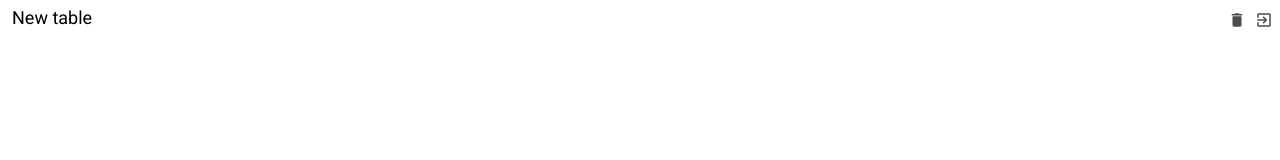
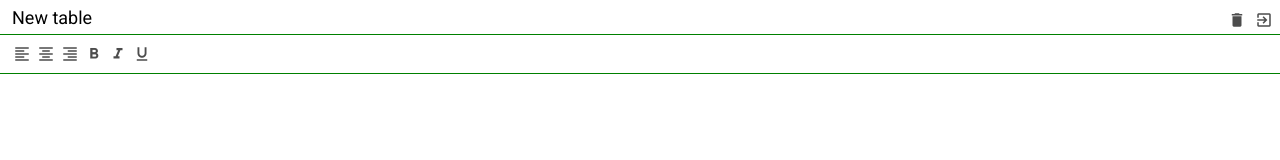
Before and after one commit to barhan44/vanilla-js-practice, a website built with webpack: page src/index.html in a window 1280 px wide. Built offline with nearby package versions, Linux system fonts and the light colour scheme.

Commit message:
Add: toolbar basic style + buttons

```diff
--- a/src/index.html
+++ b/src/index.html
@@ -25,7 +25,26 @@
                     </div>
                 </div>
             </div>
-            <div class="table-processor__toolbar"></div>
+            <div class="table-processor__toolbar">
+                <div class="button">
+                    <i class="material-icons">format_align_left</i>
+                </div>
+                <div class="button">
+                    <i class="material-icons">format_align_center</i>
+                </div>
+                <div class="button">
+                    <i class="material-icons">format_align_right</i>
+                </div>
+                <div class="button">
+                    <i class="material-icons">format_bold</i>
+                </div>
+                <div class="button">
+                    <i class="material-icons">format_italic</i>
+                </div>
+                <div class="button">
+                    <i class="material-icons">format_underline</i>
+                </div>
+            </div>
             <div class="table-processor__formula"></div>
             <div class="table-processor__table"></div>
         </div>
--- a/src/scss/_variables.scss
+++ b/src/scss/_variables.scss
@@ -1,2 +1,3 @@
 $header-height: 34px;
+$toolbar-height: 40px;
 $border-color: green;
--- a/src/scss/toolbar.scss
+++ b/src/scss/toolbar.scss
@@ -2,5 +2,17 @@
 @import "mixins";
 
 .table-processor__toolbar {
+  position: absolute;
+  left: 0;
+  right: 0;
+  top: $header-height;
+  height: $toolbar-height;
+  border-top: 1px solid $border-color;
+  border-bottom: 1px solid $border-color;
+  padding: 7px 10px;
+  display: flex;
 
+  & .button {
+    @include button();
+  }
 }
```
